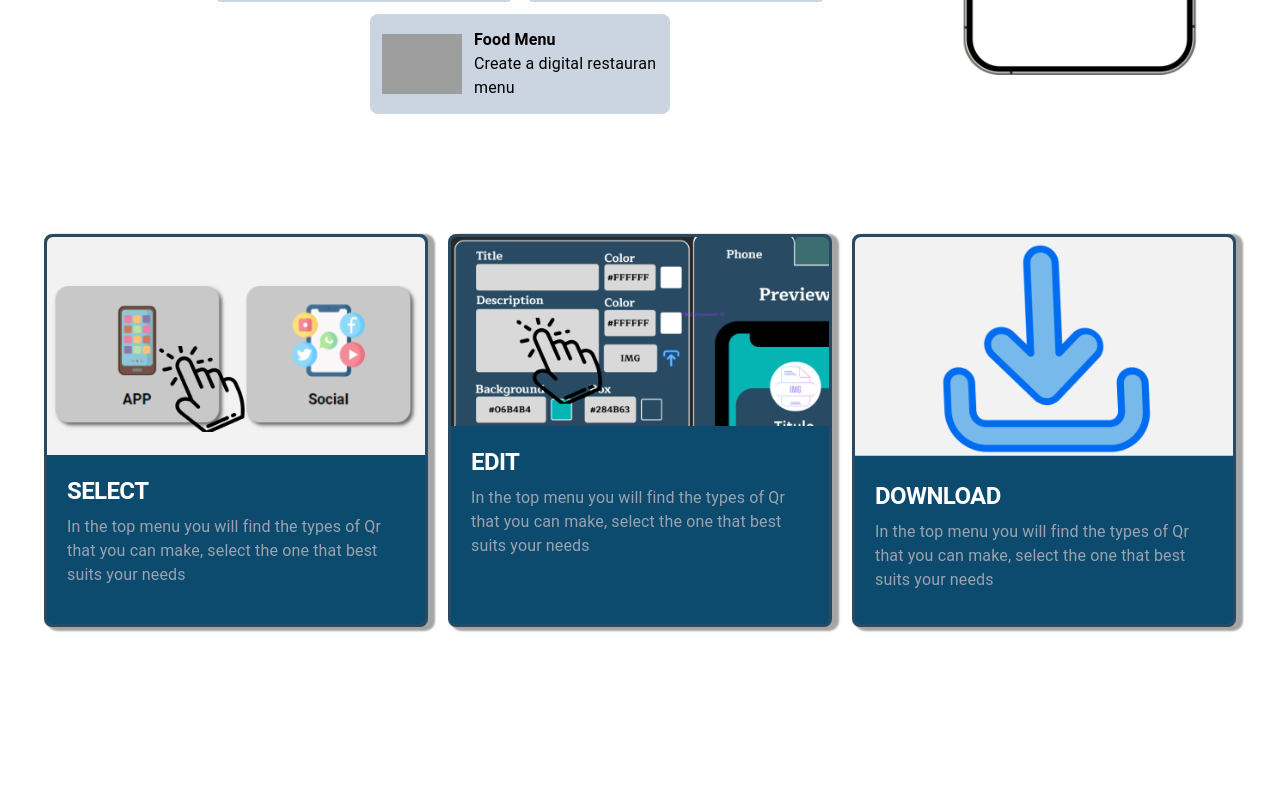
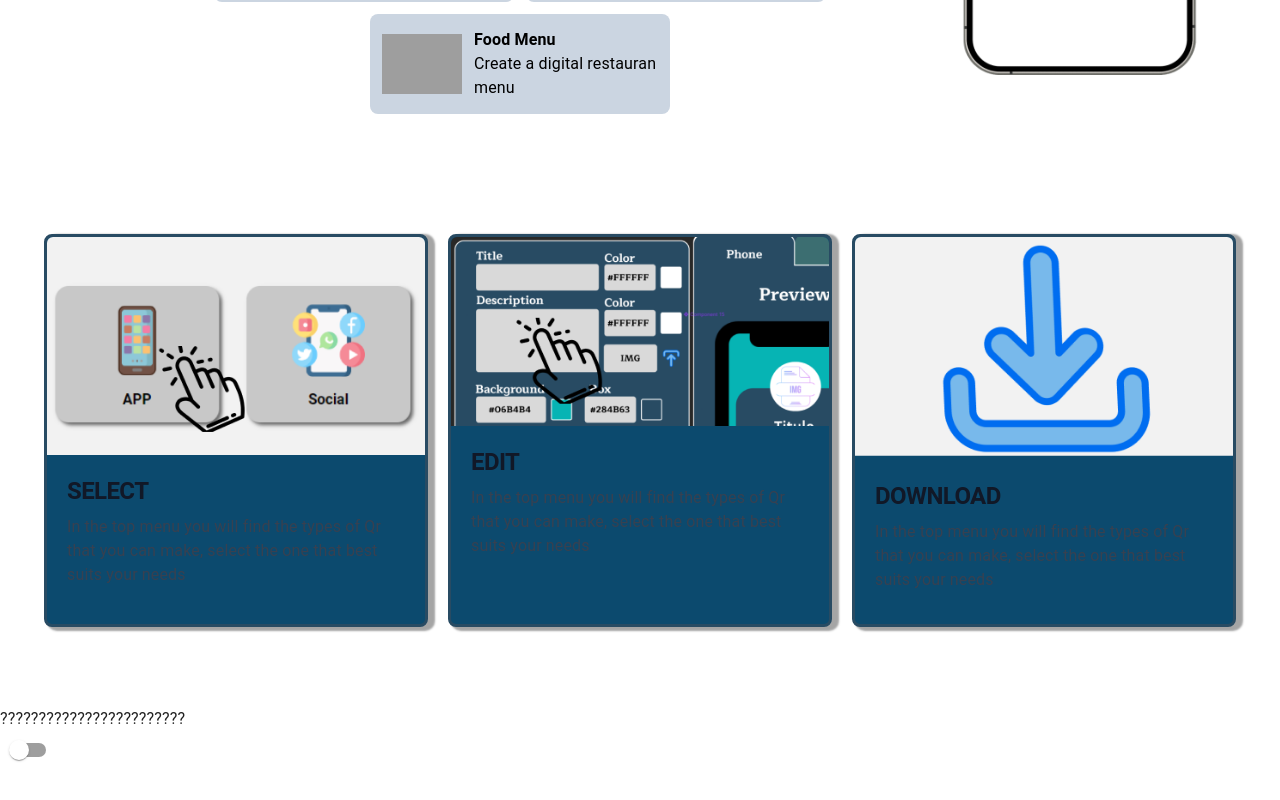
Before and after one commit to Disruptive-IT/Qryptogenia-front, a React (Vite) app in the folder frontqr/: page /home in a window 1280 px wide. Shown: the part 784-1584 px from the top of the page. Before the commit the page ends 1491 px from the top, so only its background shows below. Built offline with nearby package versions, Linux system fonts and the light colour scheme; grey boxes are pictures that could not be loaded.

Commit message:
styledarkcontext

```diff
--- a/frontqr/src/App.jsx
+++ b/frontqr/src/App.jsx
@@ -4,19 +4,55 @@ import { LoaderProvider } from './context/LoaderContext';
 import { Store } from "./context/store";
 import { PageRouter } from './router/PageRouter';
 import { StepperProvider } from './context/StepperContext';
+import { ThemeProvider, createTheme } from '@mui/material/styles';
+import CssBaseline from '@mui/material/CssBaseline';
+import { Paper, Switch } from "@mui/material";
+import { useState } from "react";
+import useMediaQuery from '@mui/material/useMediaQuery';
+
+
 
 function App() {
+  const prefersDarkMode = useMediaQuery('(prefers-color-scheme: dark)');
+  const [mode, setMode] = useState(prefersDarkMode);
+
+  const appTheme = createTheme({
+    palette: {
+      mode: mode ? "dark" : "light",
+    },
+  });
+
+  const handleChange = () => {
+    if (mode) {
+      setMode(false);
+    } else {
+      setMode(true);
+    }
+  };
 
   return (
+
+    <ThemeProvider theme={appTheme}>
+      <CssBaseline />
     <LoaderProvider>
       <StepperProvider>
         <Store>
           <PageRouter />
           <Toaster expand={false} richColors autoClose={2000} closeButton={true} />
+          <Paper elevation={0} sx={{ height: "100vh" }} square>
+        <h1>????????????????????????</h1>
+
+        <Switch
+          checked={mode}
+          onChange={handleChange}
+
+        />
+      </Paper>
         </Store>
       </StepperProvider>
 
     </LoaderProvider>
+    </ThemeProvider>
   );
 }
 
--- a/frontqr/src/assets/style/index.css
+++ b/frontqr/src/assets/style/index.css
@@ -3,7 +3,7 @@
 @import 'tailwindcss/utilities';
 
 body {
-  background-color: #f2f2f2;
+  background-color: #f5f5f5;
   margin: 0;
   font-family: 'Roboto', -apple-system, BlinkMacSystemFont, 'Segoe UI', 'Oxygen',
     'Ubuntu', 'Cantarell', 'Fira Sans', 'Droid Sans', 'Helvetica Neue',
--- a/frontqr/src/components/UI/theme/SwitchesTheme.jsx
+++ b/frontqr/src/components/UI/theme/SwitchesTheme.jsx
@@ -51,28 +51,10 @@ const MaterialUISwitch = styled(Switch)(({ theme }) => ({
 }));
 
 export default function UseSwitchesCustom() {
-  const [theme, setTheme] = useState(() =>{
-    if (window.matchMedia('(prefers-color-schema: dark)').matches){
-      return "light"
-    }
-    return "dark"
-  })
 
 
-  useEffect(() =>{
-    if(theme === "dark"){
-      document.querySelector('html').classList.add('dark')
-    }else{
-      document.querySelector('html').classList.remove('dark')
-    }
-  }, [theme])
-
-  const handleChangeTheme = () => {
-    setTheme(prevTheme => prevTheme === "light" ? "dark": "light")
-  }
-
  return (
-    <MaterialUISwitch sx={{ m: 1 }} defaultChecked onClick={handleChangeTheme}/>
+    <MaterialUISwitch sx={{ m: 1 }} defaultChecked />
 
  );
 }
--- a/frontqr/src/pages/tableusers/TableUser.jsx
+++ b/frontqr/src/pages/tableusers/TableUser.jsx
@@ -104,7 +104,7 @@ const App2 = () => {
     };
 
     return (
-        <div className="py-15 min-h-screen grid place-items-center dark:bg-slate-800 dark:text-white">
+        <div className="py-15 min-h-screen grid place-items-center">
             <div className="w-11/12 max-w-4x2 relative">
                 <div className='mb-1 dark:text-white'>
                     <HeaderModule />
--- a/frontqr/src/pages/templates/Admin/Drawer.jsx
+++ b/frontqr/src/pages/templates/Admin/Drawer.jsx
@@ -136,7 +136,7 @@ export default function MiniDrawer() {
     return (
         <>
             <CssBaseline />
-            <AppBar open={open} className="fixed inset-x-0 z-20 w-full dark:text-white">
+            <AppBar open={open} className="fixed inset-x-0 z-20 w-full ">
                 <div className="bg-white backdrop-blur-xl backdrop-filter md:items-center md:justify-between md:flex-row dark:bg-slate-600">
                     <div className="w-full flex flex-row items-center justify-between dark:bg-slate-600">
                         <Toolbar >
--- a/frontqr/tailwind.config.js
+++ b/frontqr/tailwind.config.js
@@ -1,6 +1,6 @@
 /** @type {import('tailwindcss').Config} */
 export default {
-  darkMode: "class",
+
   content: [
     "./src/**/*.html",
     "./src/**/*.jsx",
```
